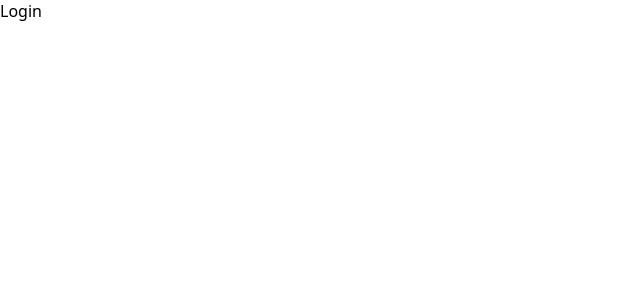
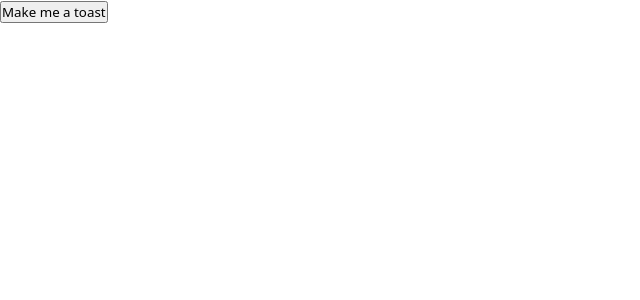
Before and after one commit to Lukis76/chat_app, a React (Create React App) app in the folder client/: page /login in a window 1280 px wide. Shown: the top 300 px of the page, without its empty margins (0-640 px from the left). Built offline with nearby package versions, Linux system fonts and the light colour scheme.

Commit message:
react-hot-toast

```diff
--- a/client/src/pages/Login.js
+++ b/client/src/pages/Login.js
@@ -1,5 +1,14 @@
 import React from 'react'
 
+import toast, { Toaster } from 'react-hot-toast'
+
+const notify = () => toast('Here is your toast.')
+
 export const Login = () => {
-  return <div>Login</div>
+  return (
+    <div>
+      <button onClick={notify}>Make me a toast</button>
+      <Toaster />
+    </div>
+  )
 }
--- a/client/src/pages/Register.js
+++ b/client/src/pages/Register.js
@@ -2,7 +2,7 @@
 import { Link } from 'react-router-dom'
 import styled from 'styled-components'
 import { SvgHermes } from '../assets/SvgHermes'
-import toast from 'react-hot-toast'
+// import toast from 'react-hot-toast'
 
 export const Register = () => {
   const [values, setValues] = useState({
@@ -14,7 +14,7 @@
 
   const handleSubmit = (e) => {
     e.preventDefault()
-    handleValidation()
+    // handleValidation()
     console.log('submit')
   }
 
@@ -27,7 +27,7 @@
     } else if (password.length < 8) {
       return 'Password must be at least 6 characters'
     } else if (password !== confirmPassword) {
-      toast('passwod incorrecto gil...')
+      // toast('passwod incorrecto gil...')
       return 'Passwords do not match'
     }
   }
```
